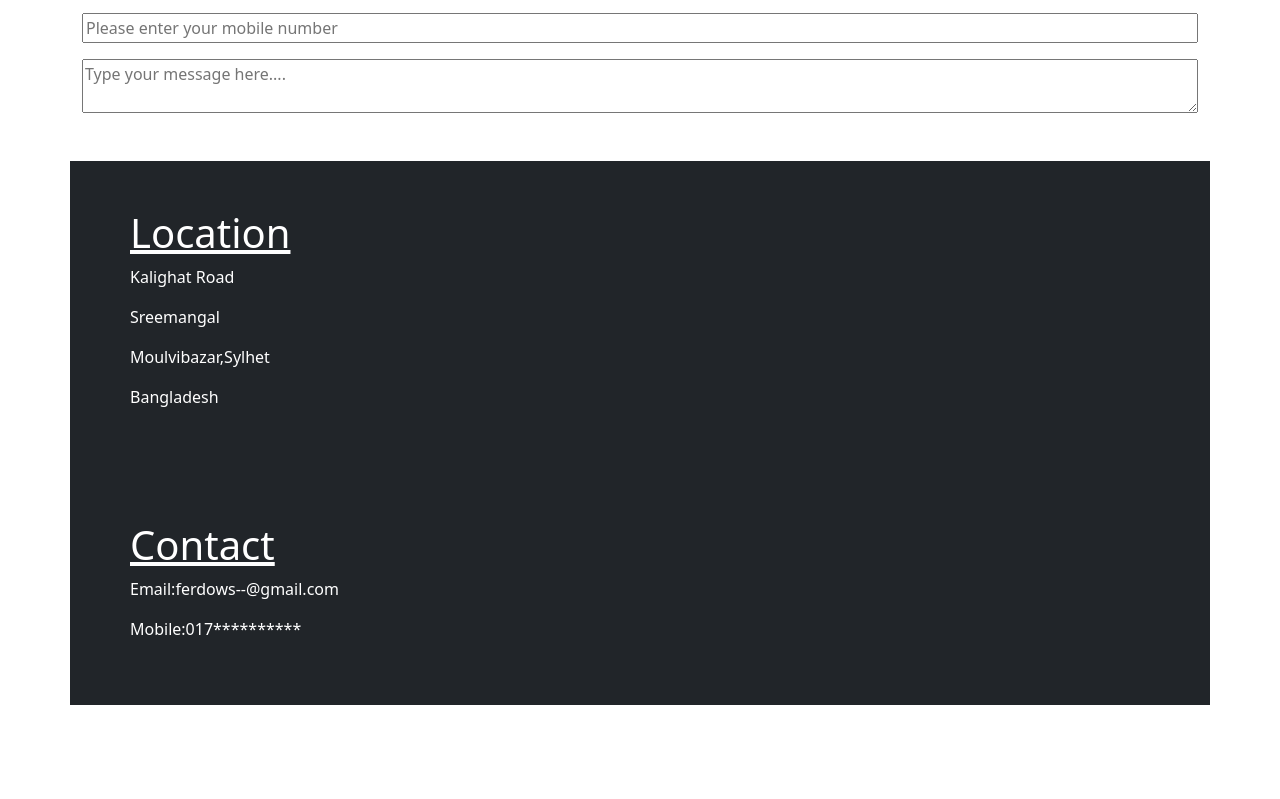
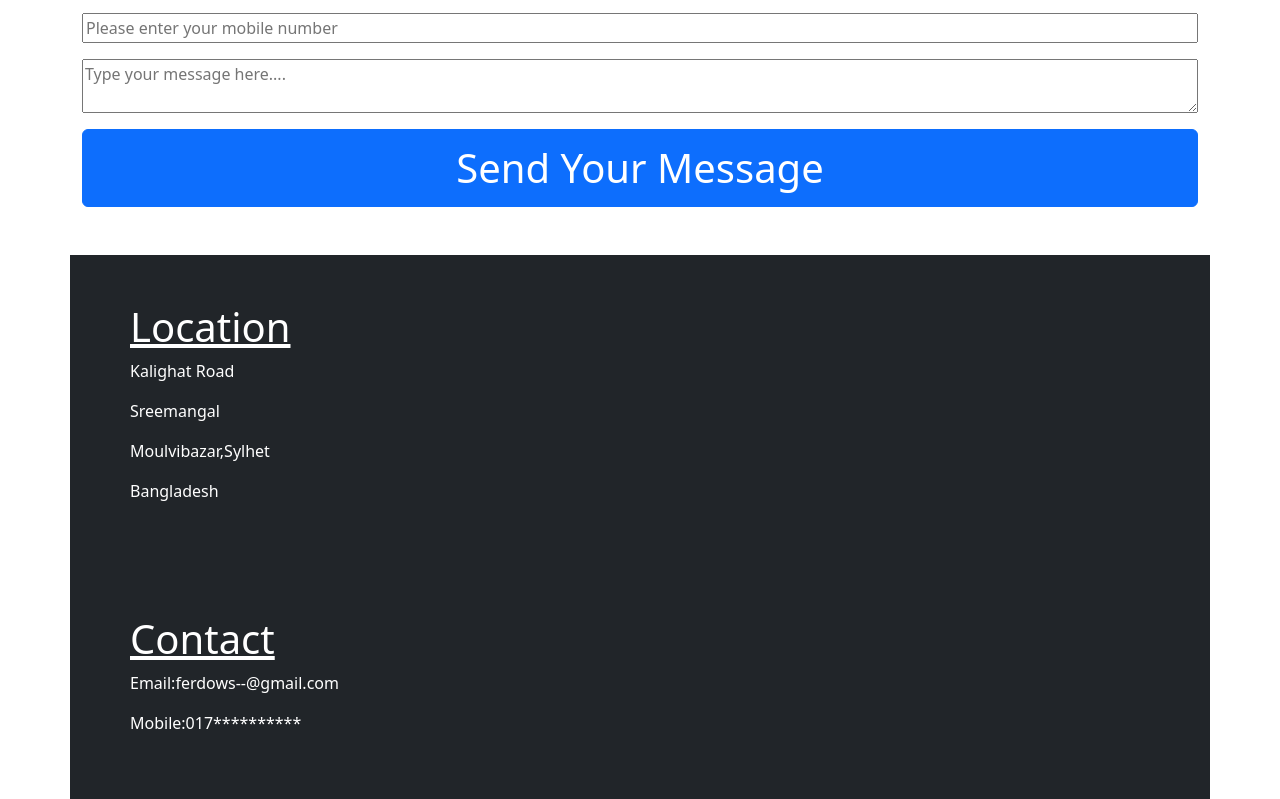
Before and after one commit to FerdowsAhmmed/Portfolio-website, a plain HTML site: page index.html in a window 1280 px wide. Shown: the part 2796-3595 px from the top of the page. Before the commit the page ends 3501 px from the top, so only its background shows below. Drawn offline with nearby package versions, Linux system fonts and the light colour scheme.

Commit message:
first commit

```diff
--- a/index.html
+++ b/index.html
@@ -84,6 +84,7 @@
 <input class="w-100" type="email"  placeholder="Please type your email">
 <input class="w-100" type="number" placeholder="Please enter your mobile number">
 <textarea class="w-100" placeholder="Type your message here...." name="text" id="text" cols="30" rows="2"></textarea>
+<div class="btn btn-primary p-2 fs-1">Send Your Message</div>
     </form>
 </div>
 
```
